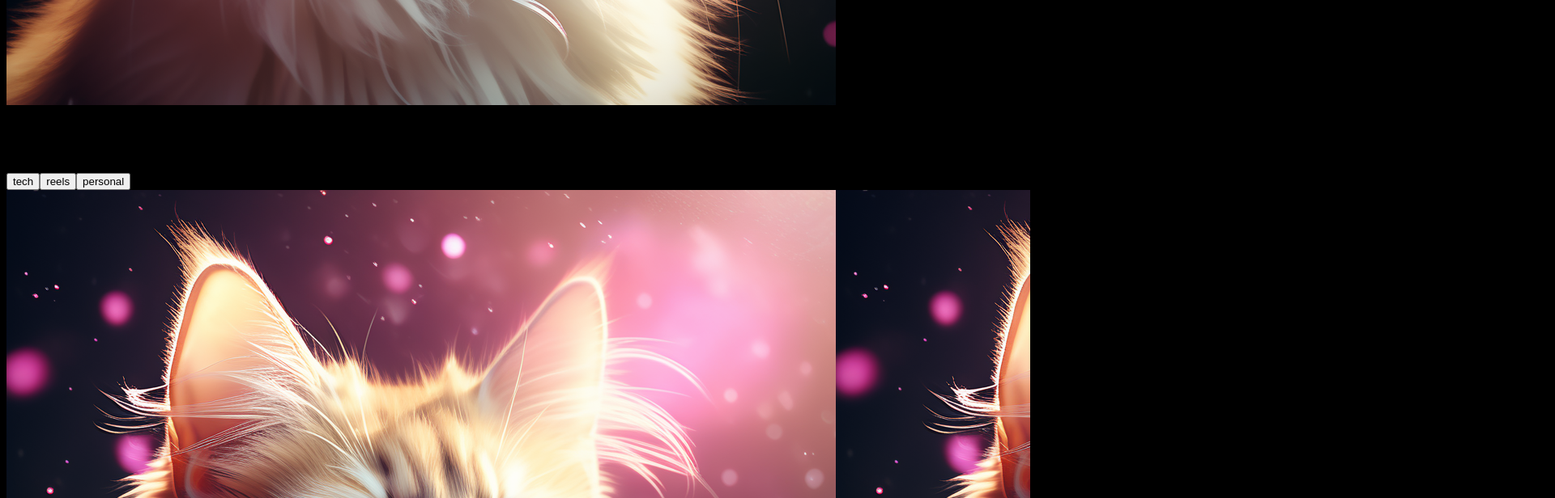
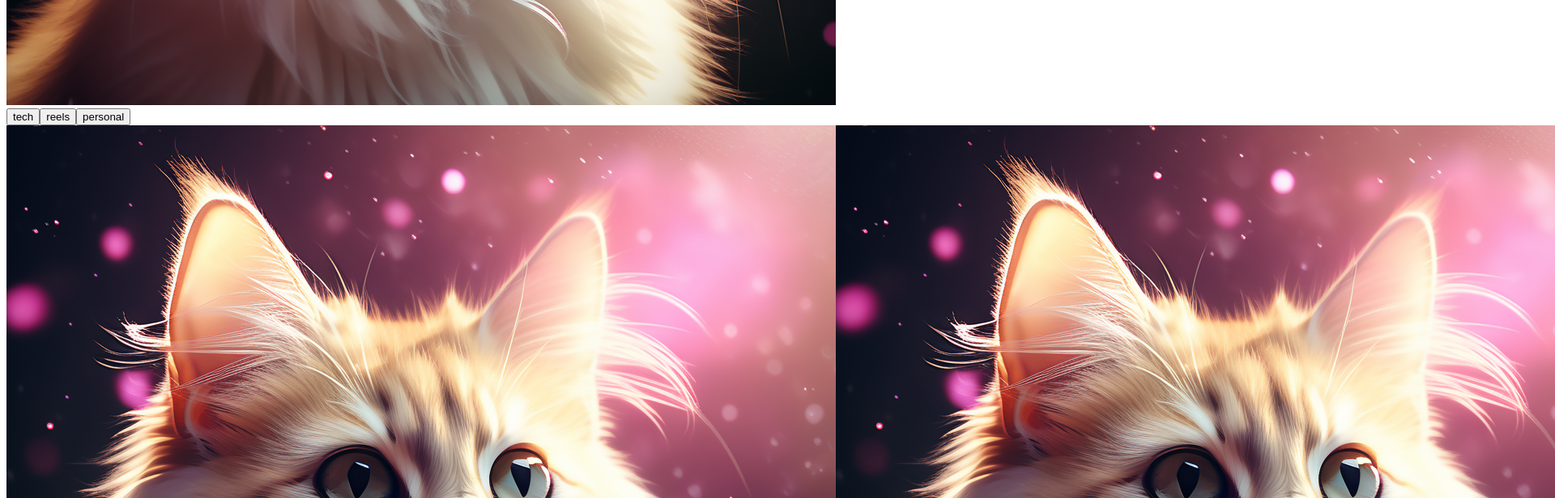
Before and after one commit to joonmoogo/SSR-boost-performance, a Next.js app: page /write in a window 1280 px wide. Shown: the part 920-1536 px from the top of the page at 81% size, 1920 px wide, since content can reach past the window. Built offline with nearby package versions, Linux system fonts and the light colour scheme.

Commit message:
issue #20 masonry UI 적용

```diff
--- a/src/app/globals.css
+++ b/src/app/globals.css
@@ -1,3 +1,5 @@
+/* Mobile UI */
+@media(pointer:coarse){
     body {
         background-color: black;
         color: white;
@@ -40,3 +42,51 @@ a {
         color: inherit;
         text-decoration: none;
     }
+}
+/* Desktop UI */
+@media(pointer:fine){
+    body {
+        background-color: black;
+        color: white;
+    }
+
+    .main-page {
+        margin-top: 100px;
+        margin-bottom: 100px;
+        margin-left: 10%;
+        margin-right: 10%;
+        column-count: 6;
+        column-gap: 20px 20px;
+    }
+
+    .video-page {
+        overflow: hidden;
+        height: 100%;
+        width: 100%;
+    }
+    .server-html img{
+        width: 100%;
+    }
+
+    .design-page {
+        /* text-shadow:
+            0 0 2px rgba(255, 255, 255, 0.8),
+            0 0 10px rgba(255, 255, 255, 0.8);
+        color: transparent; */
+        position: absolute;
+        z-index: 0;
+    }
+
+    .form-page {
+        margin-top: 80px;
+        margin-bottom: 100px;
+        width: 100%;
+        overflow: hidden;
+    }
+
+
+    a {
+        color: inherit;
+        text-decoration: none;
+    }
+}
--- a/src/app/page.tsx
+++ b/src/app/page.tsx
@@ -4,15 +4,16 @@ import ImageBox from './components/PersonalBox';
 import config from './config/config';
 import { techDTO,personalDTO,reelsDTO } from "@/types/DTO";
 import {getAllPersonal} from "@/app/util/customFetch"
-export default async function Home() {
+export default async function Home(request:any) {
   const data: personalDTO[] = await getAllPersonal();
   console.log(data);
+  const {viewport} = request.searchParams
   return (
     <>
       <div className="main-page">
         {data.map((post: personalDTO, index: number) => {
           return (
-            <ImageBox key={index} item={post} />
+            <ImageBox key={index} item={post} viewport={viewport} />
           )
         })}
       </div>
--- a/src/app/styles/buttonGroup.scss
+++ b/src/app/styles/buttonGroup.scss
@@ -10,3 +10,15 @@
         border: 0;
     }
 }
+
+@media(pointer:fine) {
+    .button-group {
+        display: flex;
+    }
+
+    .button-group button {
+        background-color: transparent;
+        color: white;
+        border: 0;
+    }
+}
--- a/src/app/styles/footer.scss
+++ b/src/app/styles/footer.scss
@@ -26,4 +26,30 @@
     }
 }
 
-@media(pointer:fine) {}
+@media(pointer:fine) {
+    .footer {
+        height: 100px;
+        width: 100%;
+        bottom: 0;
+        left: 0;
+        justify-content: space-around;
+        display: flex;
+        text-align: center;
+        position: fixed;
+        z-index: 999;
+        backdrop-filter: blur(2px);
+    }
+
+    .footer-item {
+        display: flex;
+        flex-direction: column;
+        /* margin-top: 20px; */
+        padding: 10px;
+    }
+
+    .footer-item:hover {
+        color: blue;
+        cursor: pointer;
+        transition: 0.5s;
+    }
+}
```
Also changed, not shown: src/app/components/PersonalBox.tsx (+27 -3 lines), src/app/styles/personalBox.scss (+51 -2 lines), src/middleware.ts (deleted, +0 -12 lines), 1 other file (tests, documents, lock files or other folders). Lines whose indentation alone changed are shown as unchanged.
